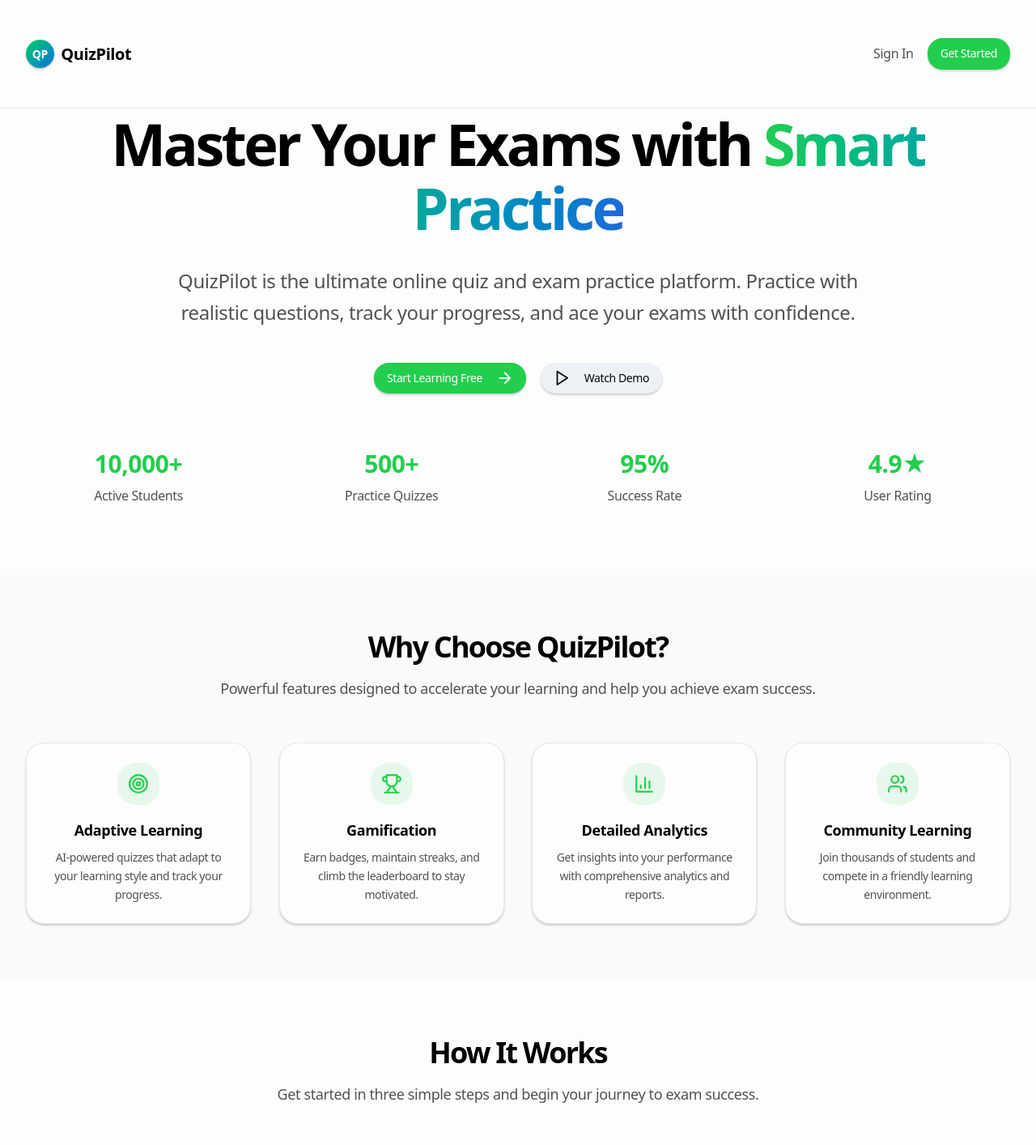
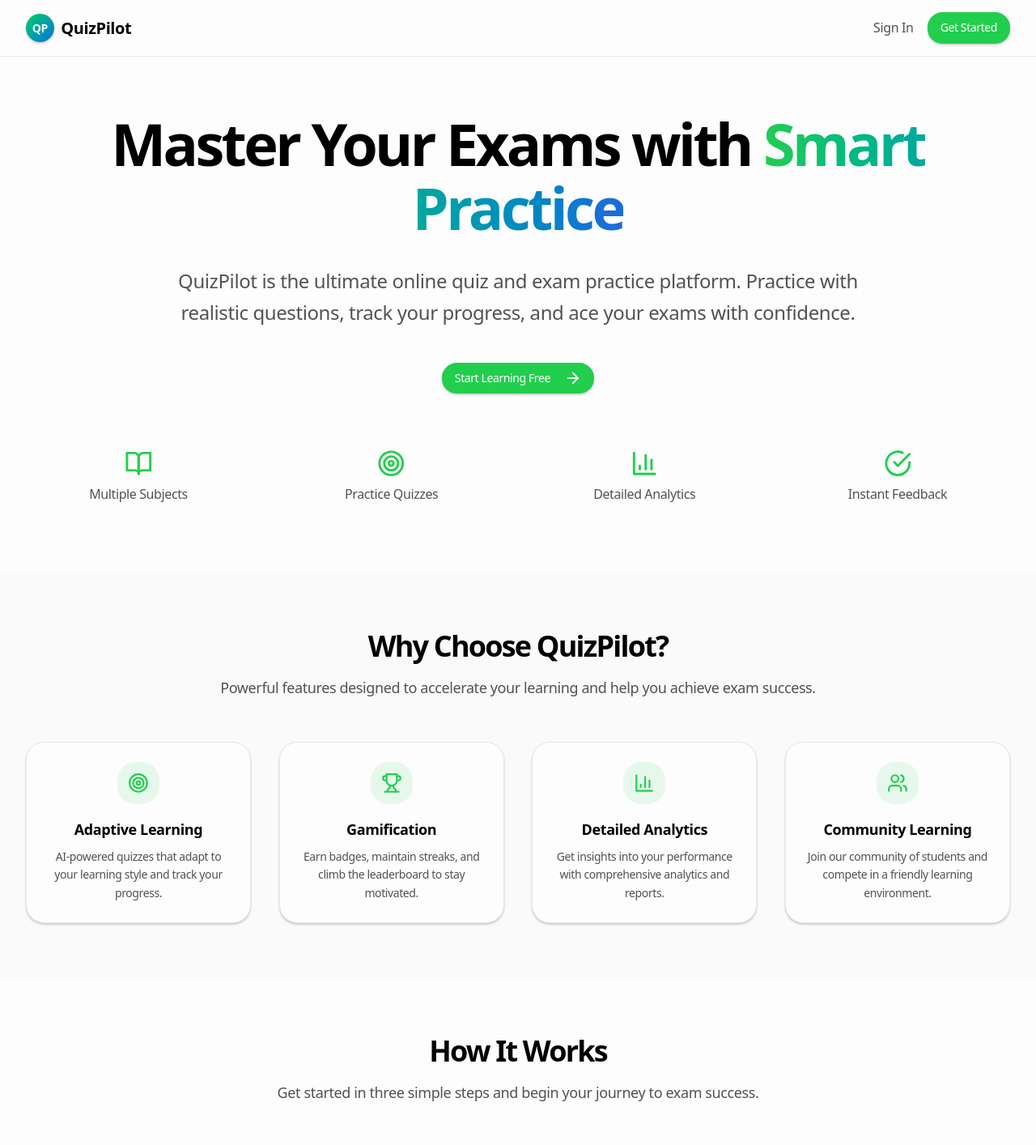
Before and after one commit to vedantv20/quiz-pilot, a React (Vite) app in the folder client/: page / in a window 1280 px wide. Shown: the top 1414 px of the page at 81% size. Built offline with nearby package versions, Linux system fonts and the light colour scheme; no server answers.

Commit message:
refactor(landing): update claims and remove demo link

```diff
--- a/client/src/pages/Landing.jsx
+++ b/client/src/pages/Landing.jsx
@@ -14,12 +14,12 @@ import {
 
 export const Landing = () => {
   const subjects = [
-    { name: 'Mathematics', icon: '➕', count: '150+ Quizzes', color: 'bg-blue-100 text-blue-600' },
-    { name: 'Physics', icon: '⚛️', count: '120+ Quizzes', color: 'bg-purple-100 text-purple-600' },
-    { name: 'Chemistry', icon: '🧪', count: '100+ Quizzes', color: 'bg-green-100 text-green-600' },
-    { name: 'Biology', icon: '🧬', count: '80+ Quizzes', color: 'bg-red-100 text-red-600' },
-    { name: 'Computer Science', icon: '💻', count: '90+ Quizzes', color: 'bg-indigo-100 text-indigo-600' },
-    { name: 'History', icon: '📜', count: '60+ Quizzes', color: 'bg-yellow-100 text-yellow-600' },
+    { name: 'Mathematics', icon: '➕', count: 'Practice Quizzes', color: 'bg-blue-100 text-blue-600' },
+    { name: 'Physics', icon: '⚛️', count: 'Practice Quizzes', color: 'bg-purple-100 text-purple-600' },
+    { name: 'Chemistry', icon: '🧪', count: 'Practice Quizzes', color: 'bg-green-100 text-green-600' },
+    { name: 'Biology', icon: '🧬', count: 'Practice Quizzes', color: 'bg-red-100 text-red-600' },
+    { name: 'Computer Science', icon: '💻', count: 'Practice Quizzes', color: 'bg-indigo-100 text-indigo-600' },
+    { name: 'History', icon: '📜', count: 'Practice Quizzes', color: 'bg-yellow-100 text-yellow-600' },
   ]
 
   const features = [
@@ -41,7 +41,7 @@ export const Landing = () => {
     {
       icon: Users,
       title: 'Community Learning',
-      description: 'Join thousands of students and compete in a friendly learning environment.'
+      description: 'Join our community of students and compete in a friendly learning environment.'
     }
   ]
 
@@ -91,7 +91,7 @@ export const Landing = () => {
     <div className="page-shell">
       {/* Navigation */}
       <nav className="fixed top-0 left-0 right-0 z-50 bg-background/90 backdrop-blur-lg border-b border-border">
-        <div className="page-container py-0">
+        <div className="page-container !py-0">
           <div className="flex items-center justify-between h-16">
             <div className="flex items-center space-x-2">
               <div className="w-8 h-8 bg-gradient-to-br from-primary to-accent-foreground rounded-lg flex items-center justify-center shadow-sm">
@@ -139,30 +139,26 @@ export const Landing = () => {
               <span>Start Learning Free</span>
               <ArrowRight className="h-5 w-5" />
             </Link>
-              <button className="btn-secondary text-lg px-8 py-3 flex items-center justify-center space-x-2">
-                <Play className="h-5 w-5" />
-                <span>Watch Demo</span>
-              </button>
           </div>
           </div>
 
           {/* Hero Stats */}
           <div className="mt-14 md:mt-16 grid grid-cols-2 md:grid-cols-4 gap-6 md:gap-8">
             <div className="text-center">
-              <div className="text-3xl font-bold text-primary mb-2">10,000+</div>
-              <div className="text-sm sm:text-base text-muted-foreground">Active Students</div>
+              <div className="flex justify-center mb-2"><BookOpen className="h-8 w-8 text-primary" /></div>
+              <div className="text-sm sm:text-base text-muted-foreground">Multiple Subjects</div>
             </div>
             <div className="text-center">
-              <div className="text-3xl font-bold text-primary mb-2">500+</div>
+              <div className="flex justify-center mb-2"><Target className="h-8 w-8 text-primary" /></div>
               <div className="text-sm sm:text-base text-muted-foreground">Practice Quizzes</div>
             </div>
             <div className="text-center">
-              <div className="text-3xl font-bold text-primary mb-2">95%</div>
-              <div className="text-sm sm:text-base text-muted-foreground">Success Rate</div>
+              <div className="flex justify-center mb-2"><BarChart3 className="h-8 w-8 text-primary" /></div>
+              <div className="text-sm sm:text-base text-muted-foreground">Detailed Analytics</div>
             </div>
             <div className="text-center">
-              <div className="text-3xl font-bold text-primary mb-2">4.9★</div>
-              <div className="text-sm sm:text-base text-muted-foreground">User Rating</div>
+              <div className="flex justify-center mb-2"><CheckCircle className="h-8 w-8 text-primary" /></div>
+              <div className="text-sm sm:text-base text-muted-foreground">Instant Feedback</div>
             </div>
           </div>
         </div>
@@ -279,7 +275,7 @@ export const Landing = () => {
               What Our Students Say
             </h2>
             <p className="text-muted-foreground text-base md:text-lg leading-relaxed">
-              Join thousands of successful students who achieved their goals with QuizPilot.
+              Join the students who are achieving their goals with QuizPilot.
             </p>
           </div>
 
```
Lines whose indentation alone changed are shown as unchanged.
